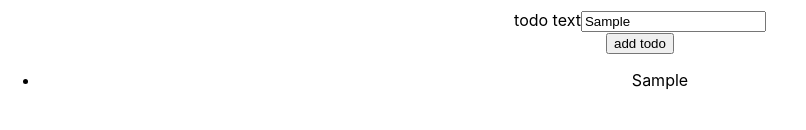
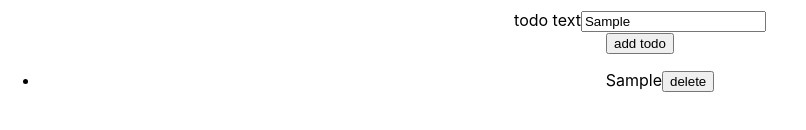
Before and after one commit to alieeeeeeeen/infinite-scroll, a React (Create React App) app: page /todo in a window 1280 px wide. Both pictures are taken after typing "Sample" into the empty fields and a click on the button "add todo". Shown: the part 282-412 px from the top of the page, without its empty margins (0-806 px from the left). Built offline with nearby package versions, Linux system fonts and the light colour scheme.

Commit message:
add filter

```diff
--- a/src/App.tsx
+++ b/src/App.tsx
@@ -30,6 +30,12 @@ function App() {
       ...prevTodos,
       {id: Math.random().toString(), text: text}]
     );
+  }
+
+  const todoDeleteHandler = (todoId: string) => {
+    setTodos(prev => {
+      return prev.filter(v => v.id != todoId)
+    })
   }
 
   return (
@@ -68,7 +74,7 @@ function App() {
           <Route path="/todo" render={(props) => (
             <>
               <NewTodo onAddTodo = {todoAddHandler} />
-              <TodoList items={todos} {...props}/>
+              <TodoList items={todos} {...props} onDelete={todoDeleteHandler}/>
             </>
           )} />
         </Router>
--- a/src/components/todolist.tsx
+++ b/src/components/todolist.tsx
@@ -2,11 +2,17 @@ import React from 'react';
 
 interface TodoProps {
     items: {id: string, text: string}[];
+    onDelete: (todoId: string) => void
 }
 
 const TodoList: React.FC<TodoProps> = (props) => {
     return <ul>
-        {props.items.length && props.items.map(v => <li key={v.id}>{v.text}</li>)}
+        {props.items.length && props.items.map(v => (<li key={v.id}>
+            <span>
+                {v.text}
+            </span>
+            <button onClick={props.onDelete.bind(null, v.id)}>delete</button>
+        </li>))}
     </ul>
 }
 
```
